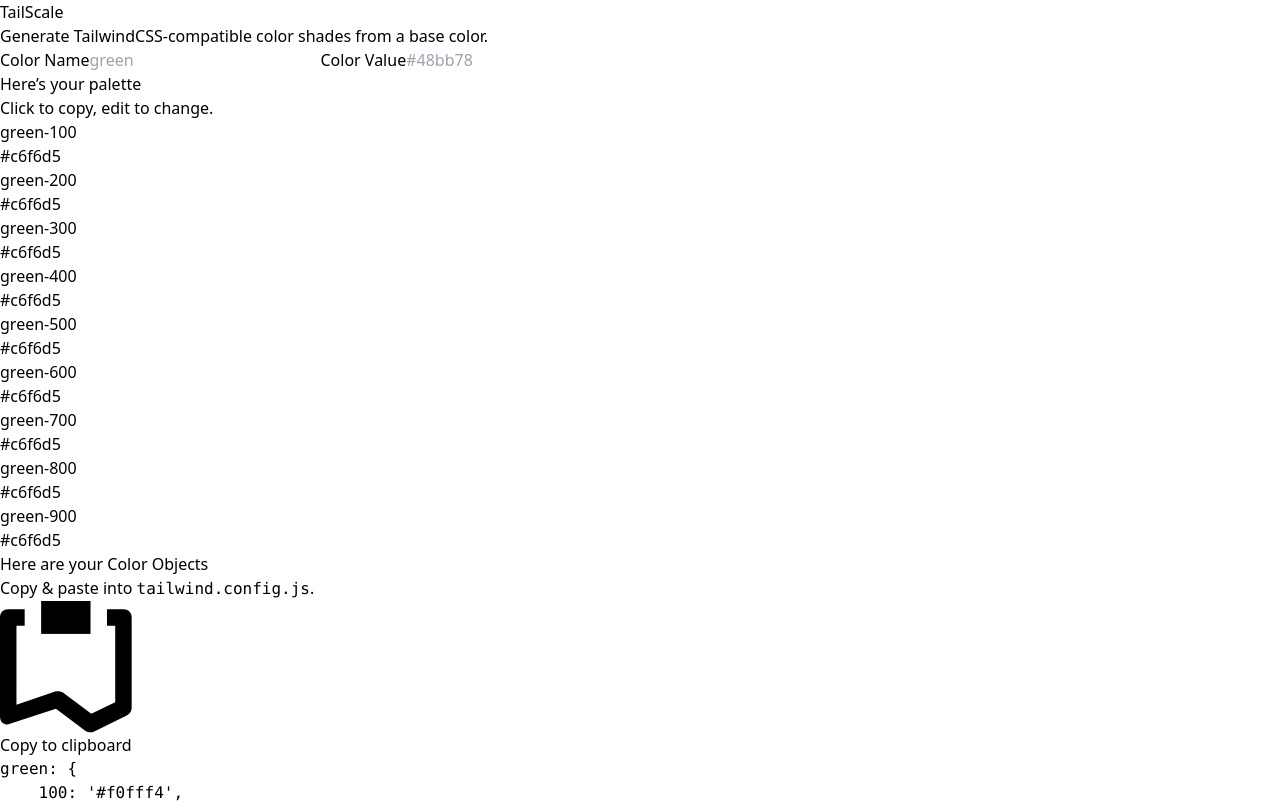
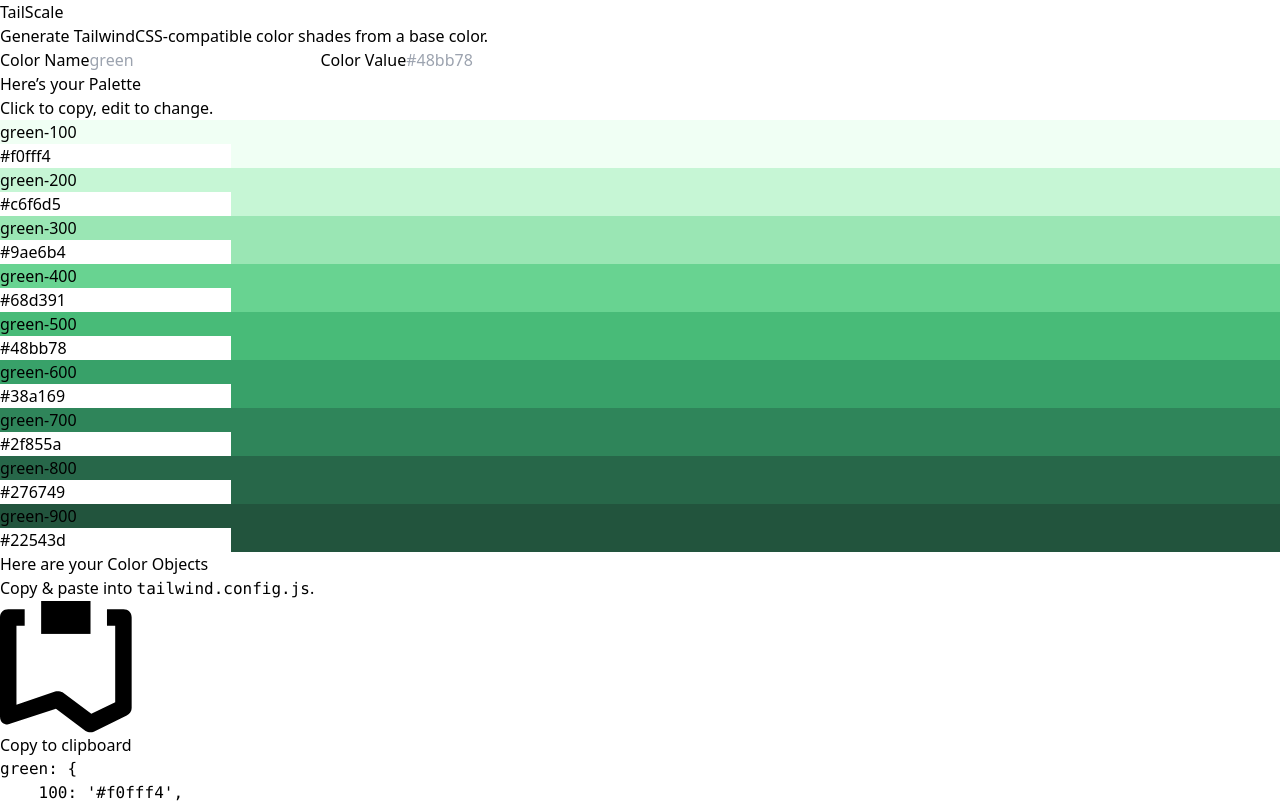
Before and after one commit to klickreflex/tailscale, a Vue app: page / in a window 1280 px wide. Shown: the top 803 px of the page. Built offline with nearby package versions, Linux system fonts and the light colour scheme; what @tailwindcss/custom-forms would draw is missing.

Commit message:
Extract ColorCard component

```diff
--- a/src/App.vue
+++ b/src/App.vue
@@ -1,7 +1,7 @@
 <template>
     <div id="app">
         <div class="max-w-xl mx-auto">
-            <h1 class="font-serif font-black text-blue-800 text-6xl">
+            <h1 class="font-serif text-6xl font-black text-blue-800">
                 TailScale
             </h1>
             <p class="max-w-sm mt-0">
@@ -9,127 +9,82 @@
             </p>
         </div>
 
-        <div class="mt-8 mx-auto max-w-xl mx-auto">
-            <div class="rounded-lg border-4 border-yellow-300 p-4 -mx-4">
+        <div class="max-w-xl mx-auto mt-8">
+            <div class="p-4 -mx-4 border-4 border-yellow-300 rounded-lg">
                 <div class="grid grid-cols-2 gap-4">
                     <label class="block">
                         <span class="text-sm uppercase">Color Name</span>
-                        <input class="form-input mt-1 block w-full" placeholder="green">
+                        <input class="block w-full mt-1 form-input" placeholder="green">
                     </label>
 
                     <label class="block">
                         <span class="text-sm uppercase">Color Value</span>
-                        <input class="form-input mt-1 block w-full" type="text" placeholder="#48bb78">
+                        <input class="block w-full mt-1 form-input" type="text" placeholder="#48bb78">
                     </label>
                 </div>
             </div>
         </div>
 
         <div class="mt-16">
-            <h2 class="max-w-xl mx-auto font-serif font-black text-4xl text-blue-800">
-                Here’s your palette
+            <h2 class="max-w-xl mx-auto font-serif text-4xl font-black text-blue-800">
+                Here’s your Palette
             </h2>
             <p class="max-w-xl mx-auto mt-2">
                 Click to copy, edit to change.
             </p>
-            <div class="mt-6 max-w-3xl mx-auto">
-                <div class="grid gap-4 grid-cols-1 md:grid-cols-3">
-                    <div class="bg-green-100 shadow-lg rounded-lg p-4 md:p-6">
-                        <div>
-                            <p class="text-sm text-center">
-                                <span class="inline-block bg-white bg-opacity-50 py-1 px-2 rounded-sm">
-                                    green-100
-                                </span>
-                            </p>
-                            <input type="text" class="mt-2 text-sm form-input inline-block max-w-full" value="#c6f6d5">
-                        </div>
-                    </div>
-                    <div class="bg-green-200 shadow-lg rounded-lg p-4 md:p-6">
-                        <div>
-                            <p class="text-sm text-center">
-                                <span class="inline-block bg-white bg-opacity-50 py-1 px-2 rounded-sm">
-                                    green-200
-                                </span>
-                            </p>
-                            <input type="text" class="mt-2 text-sm form-input inline-block max-w-full" value="#c6f6d5">
-                        </div>
-                    </div>
-                    <div class="bg-green-300 shadow-lg rounded-lg p-4 md:p-6">
-                        <div>
-                            <p class="text-sm text-center">
-                                <span class="inline-block bg-white bg-opacity-50 py-1 px-2 rounded-sm">
-                                    green-300
-                                </span>
-                            </p>
-                            <input type="text" class="mt-2 text-sm form-input inline-block max-w-full" value="#c6f6d5">
-                        </div>
-                    </div>
-                    <div class="bg-green-400 shadow-lg rounded-lg p-4 md:p-6">
-                        <div>
-                            <p class="text-sm text-center">
-                                <span class="inline-block bg-white bg-opacity-50 py-1 px-2 rounded-sm">
-                                    green-400
-                                </span>
-                            </p>
-                            <input type="text" class="mt-2 text-sm form-input inline-block max-w-full" value="#c6f6d5">
-                        </div>
-                    </div>
-                    <div class="bg-green-500 shadow-lg rounded-lg p-4 md:p-6">
-                        <div>
-                            <p class="text-sm text-center">
-                                <span class="inline-block bg-white bg-opacity-50 py-1 px-2 rounded-sm">
-                                    green-500
-                                </span>
-                            </p>
-                            <input type="text" class="mt-2 text-sm form-input inline-block max-w-full" value="#c6f6d5">
-                        </div>
-                    </div>
-                    <div class="bg-green-600 shadow-lg rounded-lg p-4 md:p-6">
-                        <div>
-                            <p class="text-sm text-center">
-                                <span class="inline-block bg-white bg-opacity-50 py-1 px-2 rounded-sm">
-                                    green-600
-                                </span>
-                            </p>
-                            <input type="text" class="mt-2 text-sm form-input inline-block max-w-full" value="#c6f6d5">
-                        </div>
-                    </div>
-                    <div class="bg-green-700 shadow-lg rounded-lg p-4 md:p-6">
-                        <div>
-                            <p class="text-sm text-center">
-                                <span class="inline-block bg-white bg-opacity-50 py-1 px-2 rounded-sm">
-                                    green-700
-                                </span>
-                            </p>
-                            <input type="text" class="mt-2 text-sm form-input inline-block max-w-full" value="#c6f6d5">
-                        </div>
-                    </div>
-                    <div class="bg-green-800 shadow-lg rounded-lg p-4 md:p-6">
-                        <div>
-                            <p class="text-sm text-center">
-                                <span class="inline-block bg-white bg-opacity-50 py-1 px-2 rounded-sm">
-                                    green-800
-                                </span>
-                            </p>
-                            <input type="text" class="mt-2 text-sm form-input inline-block max-w-full" value="#c6f6d5">
-                        </div>
-                    </div>
-                    <div class="bg-green-900 shadow-lg rounded-lg p-4 md:p-6">
-                        <div>
-                            <p class="text-sm text-center">
-                                <span class="inline-block bg-white bg-opacity-50 py-1 px-2 rounded-sm">
-                                    green-900
-                                </span>
-                            </p>
-                            <input type="text" class="mt-2 text-sm form-input inline-block max-w-full" value="#c6f6d5">
-                        </div>
-                    </div>
+            <div class="max-w-3xl mx-auto mt-6">
+                <div class="grid grid-cols-1 gap-4 md:grid-cols-3">
+                    <color-card
+                        color-name="green"
+                        :color-shade="100"
+                        color-value="#f0fff4"
+                    />
+                    <color-card
+                        color-name="green"
+                        :color-shade="200"
+                        color-value="#c6f6d5"
+                    />
+                    <color-card
+                        color-name="green"
+                        :color-shade="300"
+                        color-value="#9ae6b4"
+                    />
+                    <color-card
+                        color-name="green"
+                        :color-shade="400"
+                        color-value="#68d391"
+                    />
+                    <color-card
+                        color-name="green"
+                        :color-shade="500"
+                        color-value="#48bb78"
+                    />
+                    <color-card
+                        color-name="green"
+                        :color-shade="600"
+                        color-value="#38a169"
+                    />
+                    <color-card
+                        color-name="green"
+                        :color-shade="700"
+                        color-value="#2f855a"
+                    />
+                    <color-card
+                        color-name="green"
+                        :color-shade="800"
+                        color-value="#276749"
+                    />
+                    <color-card
+                        color-name="green"
+                        :color-shade="900"
+                        color-value="#22543d"
+                    />
                 </div>
             </div>
         </div>
 
         <div class="mt-16">
-            <h2 class="max-w-xl mx-auto font-serif font-black text-4xl text-blue-800">
+            <h2 class="max-w-xl mx-auto font-serif text-4xl font-black text-blue-800">
                 Here are your Color Objects
             </h2>
             <div class="max-w-xl mx-auto mt-2">
@@ -137,16 +92,16 @@
                     Copy &amp; paste into <code class="text-gray-800">tailwind.config.js</code>.
                 </p>
                 <button
-                    class="mt-4 inline-flex items-center duration-200 ease-in transition rounded-sm px-4 py-2 hover:text-yellow-100 bg-yellow-300 text-xs uppercase tracking-wide hover:bg-blue-800 focus:shadow-outline focus:outline-none"
+                    class="inline-flex items-center px-4 py-2 mt-4 text-xs tracking-wide uppercase transition duration-200 ease-in bg-yellow-300 rounded-sm hover:text-yellow-100 hover:bg-blue-800 focus:shadow-outline focus:outline-none"
                 >
-                    <svg class="fill-current w-4 h-4 mr-2" viewBox="0 0 16 16"><title>note-code</title><g><path d="M10.4,15.8l-3.6-2.7l-5.5,1.8C1,15.1,0,15.1,0,14V2c0-0.6,0.4-1,1-1h2v2H2v9.6l4.7-1.6 c0.3-0.1,0.7,0,0.9,0.1l3.5,2.6l2.9-1.4V3h-1V1h2c0.6,0,1,0.4,1,1v11c0,0.4-0.2,0.7-0.6,0.9l-4,2C11.1,16,10.7,16,10.4,15.8z" /> <rect x="5" width="6" height="4" /></g></svg>
+                    <svg class="w-4 h-4 mr-2 fill-current" viewBox="0 0 16 16"><title>note-code</title><g><path d="M10.4,15.8l-3.6-2.7l-5.5,1.8C1,15.1,0,15.1,0,14V2c0-0.6,0.4-1,1-1h2v2H2v9.6l4.7-1.6 c0.3-0.1,0.7,0,0.9,0.1l3.5,2.6l2.9-1.4V3h-1V1h2c0.6,0,1,0.4,1,1v11c0,0.4-0.2,0.7-0.6,0.9l-4,2C11.1,16,10.7,16,10.4,15.8z" /> <rect x="5" width="6" height="4" /></g></svg>
                     <span>Copy to clipboard</span>
                 </button>
             </div>
 
 
-            <div class="mt-6 max-w-xl mx-auto">
-                <pre class="bg-blue-900 text-yellow-200 rounded-lg px-16 py-6">
+            <div class="max-w-xl mx-auto mt-6">
+                <pre class="px-16 py-6 text-yellow-200 bg-blue-900 rounded-lg">
 green: {
     100: '#f0fff4',
     200: '#c6f6d5',
@@ -164,7 +119,13 @@
 </template>
 
 <script>
+import ColorCard from './components/color-card';
+
 export default {
     name: 'App',
+
+    components: {
+        ColorCard,
+    },
 };
 </script>
--- /dev/null
+++ b/src/components/color-card.vue
@@ -0,0 +1,38 @@
+<template>
+    <div
+        class="flex justify-center p-4 rounded-lg shadow-lg md:p-6"
+        :style="`background-color: ${colorValue}`"
+    >
+        <div>
+            <p class="text-sm text-center">
+                <span class="inline-block px-2 py-1 bg-white bg-opacity-50 rounded-sm">
+                    {{ `${colorName}-${colorShade}` }}
+                </span>
+            </p>
+            <input
+                type="text"
+                class="inline-block max-w-full mt-2 text-sm form-input"
+                :value="colorValue"
+            >
+        </div>
+    </div>
+</template>
+
+<script>
+export default {
+    props: {
+        colorName: {
+            type: String,
+            required: true,
+        },
+        colorShade: {
+            type: Number,
+            required: true,
+        },
+        colorValue: {
+            type: String,
+            required: true,
+        },
+    },
+};
+</script>
```
